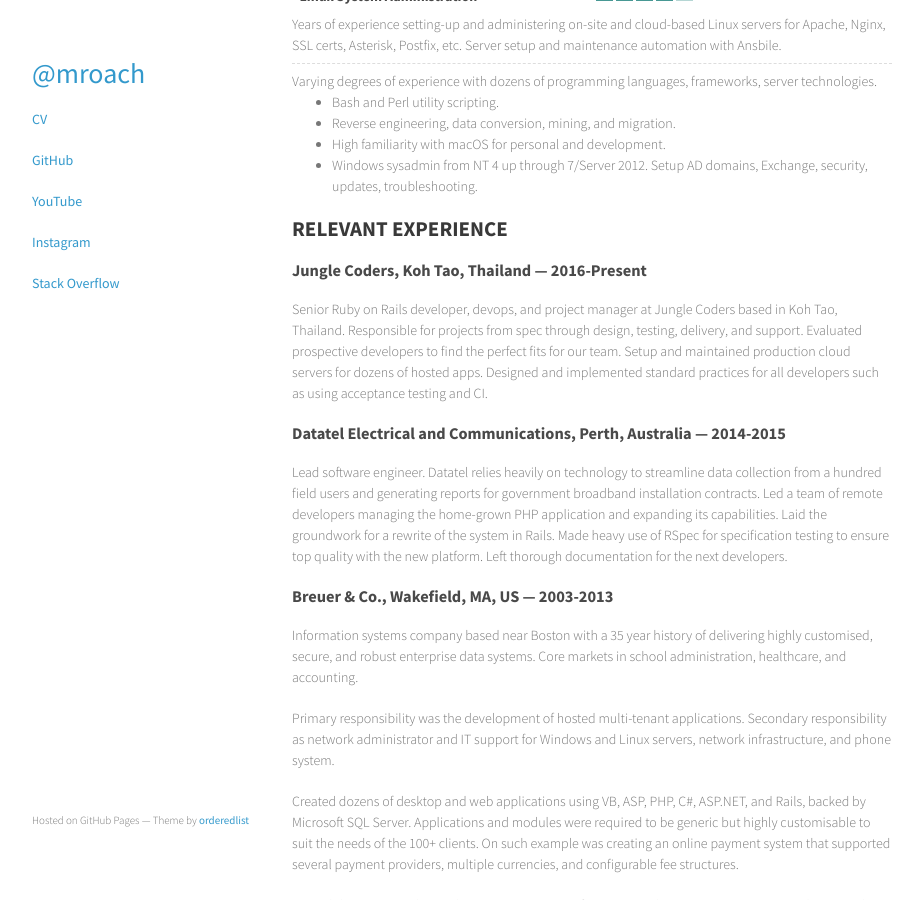
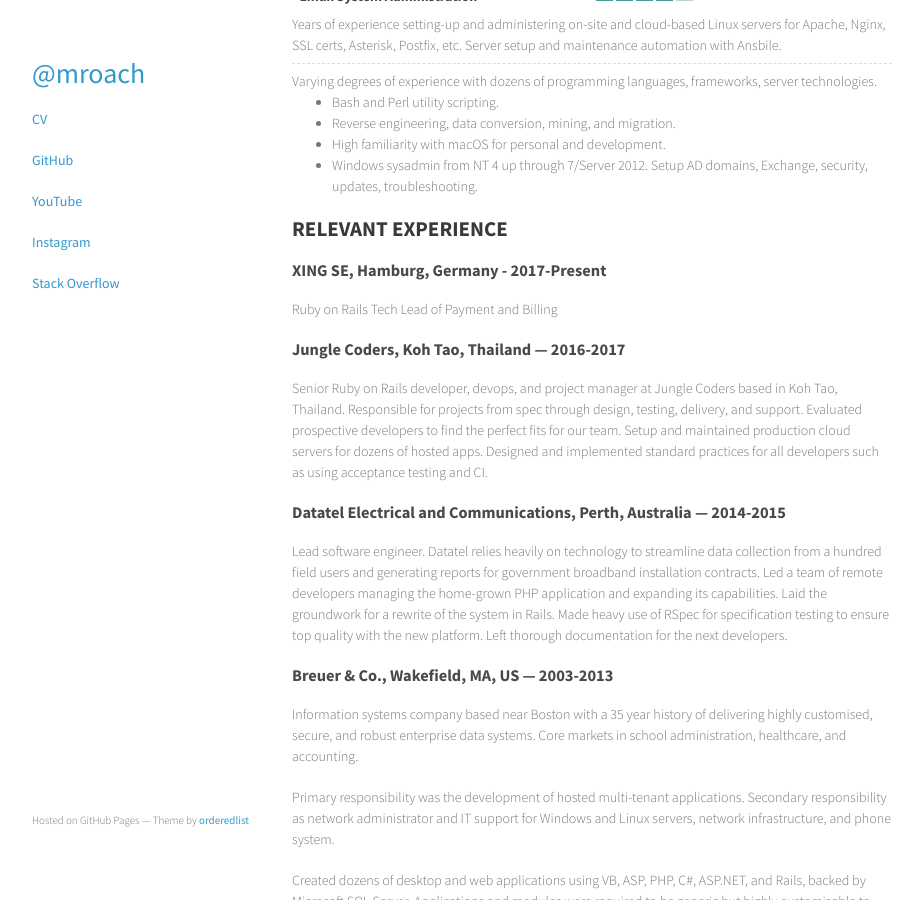
Before and after one commit to mroach/mroach.github.io, a Jekyll site: the page built from cv.html, in a window 1280 px wide and 900 px high, scrolled down 958 px. Shown: the whole window, without its empty margins (178-1101 px from the left). Built offline with Jekyll 4.4.1, drawn with Linux system fonts in a browser that asks for light colours; nearby versions of some CDN libraries; some of the changed text lies outside the part shown.

Commit message:
Remove phone, update jobs

```diff
--- a/cv.html
+++ b/cv.html
@@ -22,10 +22,6 @@
     <h1>Michael Roach</h1>
     <div class="info-line">Full-stack Developer &middot; SysAdmin &middot; Scuba Diving Instructor</div>
     <div class="email"><a href="mailto:cv@mroach.com">cv@mroach.com</a></div>
-    <div class="phone">
-      <a href="tel:+19784572559">+1 978 457 2559</a>
-      <a href="tel:+6585474988">+65 8547 4988</a>
-    </div>
     <div class="socials">
       <span><i class="fa fa-github"></i> <a href="https://github.com/mroach">mroach</a></span>
       <span><i class="fa fa-stack-overflow"></i> <a href="http://stackoverflow.com/users/642978/mroach">mroach</a></span>
@@ -135,7 +131,10 @@
   <div class="page-break"></div>
 
   <h2>Relevant Experience</h2>
-  <h3>Jungle Coders, Koh Tao, Thailand — 2016-Present</h3>
+  <h3>XING SE, Hamburg, Germany - 2017-Present</h3>
+  <p>Ruby on Rails Tech Lead of Payment and Billing</p>
+
+  <h3>Jungle Coders, Koh Tao, Thailand — 2016-2017</h3>
   <p>
     Senior Ruby on Rails developer, devops, and project manager at Jungle Coders based in Koh Tao, Thailand.
     Responsible for projects from spec through design, testing, delivery, and support.
```
